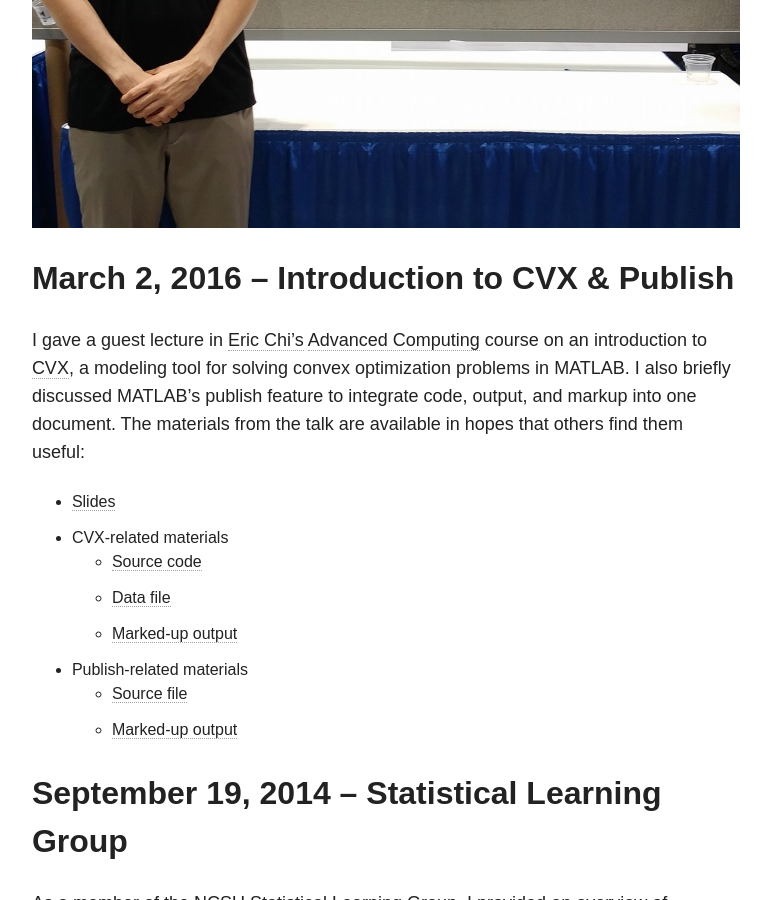
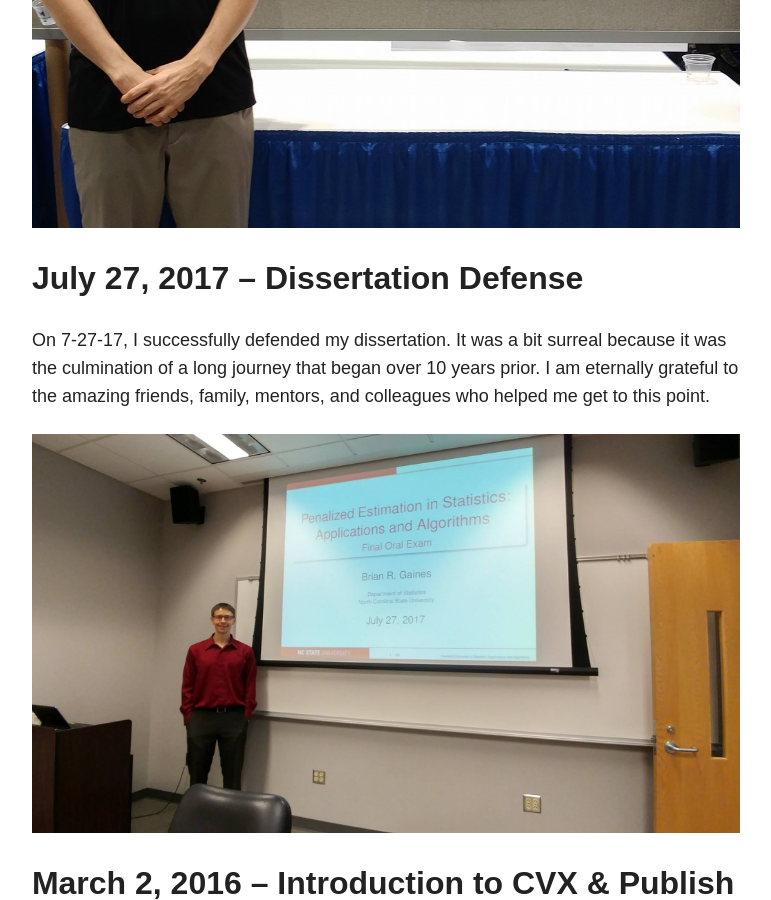
Before and after one commit to brgaines/brgaines.github.io, a Jekyll site: the page built from presentations/index.md, in a window 1280 px wide and 900 px high, scrolled down 9496 px. Shown: the whole window, without its empty margins (254-1025 px from the left). Built offline with Jekyll 4.4.1, drawn with Linux system fonts in a browser that asks for light colours; nearby versions of some CDN libraries.

Commit message:
Add dissertation defense to publications

```diff
--- a/presentations/index.md
+++ b/presentations/index.md
@@ -78,6 +78,11 @@ I [presented a poster](https://ww2.amstat.org/meetings/jsm/2016/onlineprogram/Ab
 ![JSM 2016 poster](/images/jsm2016poster.jpg)
 
 
+## July 27, 2017 -- Dissertation Defense
+On 7-27-17, I successfully defended my dissertation. It was a bit surreal because it was the culmination of a long journey that began over 10 years prior. I am eternally grateful to the amazing friends, family, mentors, and colleagues who helped me get to this point.
+
+![Defense wins championships](/images/defenseWinsChampionships.jpg)
+
 ## March 2, 2016 -- Introduction to CVX & Publish
 I gave a guest lecture in [Eric Chi's](http://www.ericchi.com/) [Advanced Computing](http://www.stat.ncsu.edu/people/chi/courses/ST790/) course on an introduction to [CVX](http://cvxr.com/cvx/), a modeling tool for solving convex optimization problems in MATLAB.  I also briefly discussed MATLAB's publish feature to integrate code, output, and markup into one document.  The materials from the talk are available in hopes that others find them useful:
 
```
Also changed, not shown: images/defenseWinsChampionships.jpg (added).
